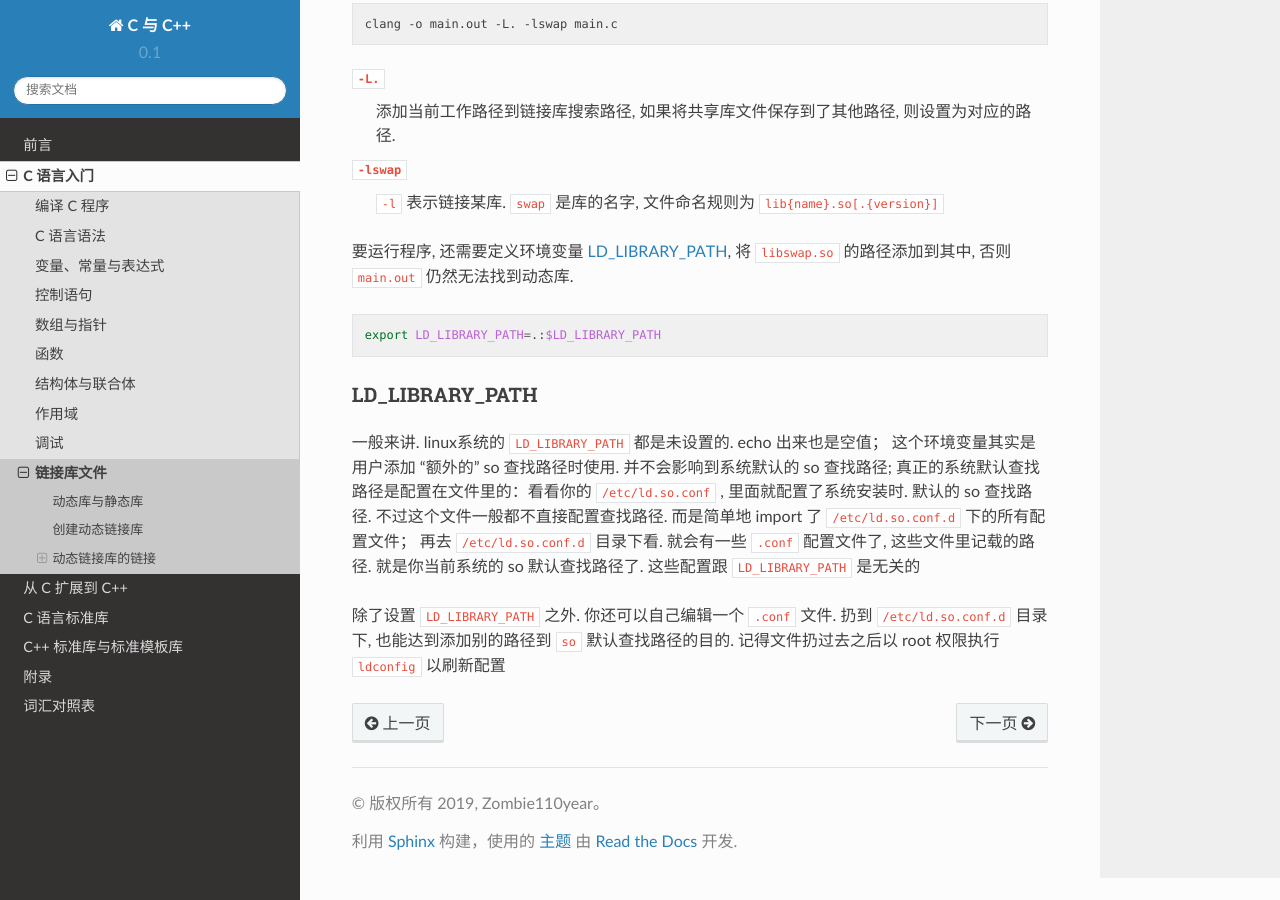
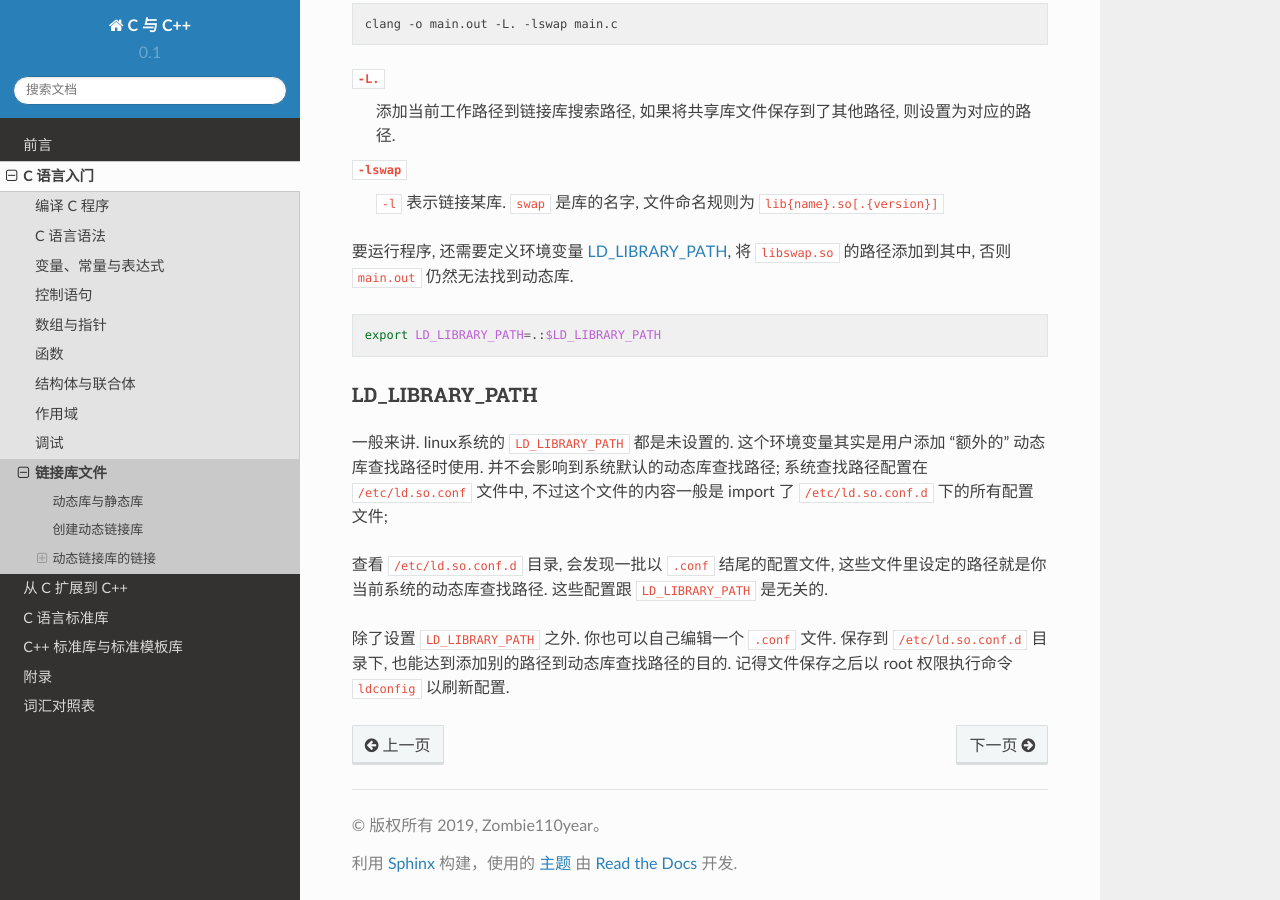
Before and after one commit to zombie110year/c-cpp, a Sphinx documentation site: the page built from source/start/library.rst, in a window 1280 px wide and 900 px high, scrolled down 1612 px. Built offline with Sphinx 7.4.7 and the Read the Docs theme 2.0.0, drawn with Linux system fonts in a browser that asks for light colours.

Commit message:
动态库查找路径

```diff
--- a/source/start/library.rst
+++ b/source/start/library.rst
@@ -97,14 +97,15 @@ DLL(Dynamic Linked Library) 是一种可在运行时被其他程序链接并执
 LD_LIBRARY_PATH
 ---------------
 
-一般来讲. linux系统的 ``LD_LIBRARY_PATH`` 都是未设置的. echo 出来也是空值；
-这个环境变量其实是用户添加 "额外的" so 查找路径时使用. 并不会影响到系统默认的 so 查找路径;
-真正的系统默认查找路径是配置在文件里的：看看你的 ``/etc/ld.so.conf`` ,
-里面就配置了系统安装时. 默认的 so 查找路径. 不过这个文件一般都不直接配置查找路径.
-而是简单地 import 了 ``/etc/ld.so.conf.d`` 下的所有配置文件；
-再去 ``/etc/ld.so.conf.d`` 目录下看.
-就会有一些 ``.conf`` 配置文件了, 这些文件里记载的路径.
-就是你当前系统的 so 默认查找路径了. 这些配置跟 ``LD_LIBRARY_PATH`` 是无关的
+一般来讲. linux系统的 ``LD_LIBRARY_PATH`` 都是未设置的.
+这个环境变量其实是用户添加 "额外的" 动态库查找路径时使用. 并不会影响到系统默认的动态库查找路径;
+系统查找路径配置在 ``/etc/ld.so.conf`` 文件中, 不过这个文件的内容一般是
+import 了 ``/etc/ld.so.conf.d`` 下的所有配置文件;
 
-除了设置 ``LD_LIBRARY_PATH`` 之外. 你还可以自己编辑一个 ``.conf`` 文件.
-扔到 ``/etc/ld.so.conf.d`` 目录下, 也能达到添加别的路径到 ``so`` 默认查找路径的目的.  记得文件扔过去之后以 root 权限执行 ``ldconfig`` 以刷新配置
+查看 ``/etc/ld.so.conf.d`` 目录, 会发现一批以 ``.conf`` 结尾的配置文件,
+这些文件里设定的路径就是你当前系统的动态库查找路径.
+这些配置跟 ``LD_LIBRARY_PATH`` 是无关的.
+
+除了设置 ``LD_LIBRARY_PATH`` 之外. 你也可以自己编辑一个 ``.conf`` 文件.
+保存到 ``/etc/ld.so.conf.d`` 目录下, 也能达到添加别的路径到动态库查找路径的目的.
+记得文件保存之后以 root 权限执行命令 ``ldconfig`` 以刷新配置.
```
